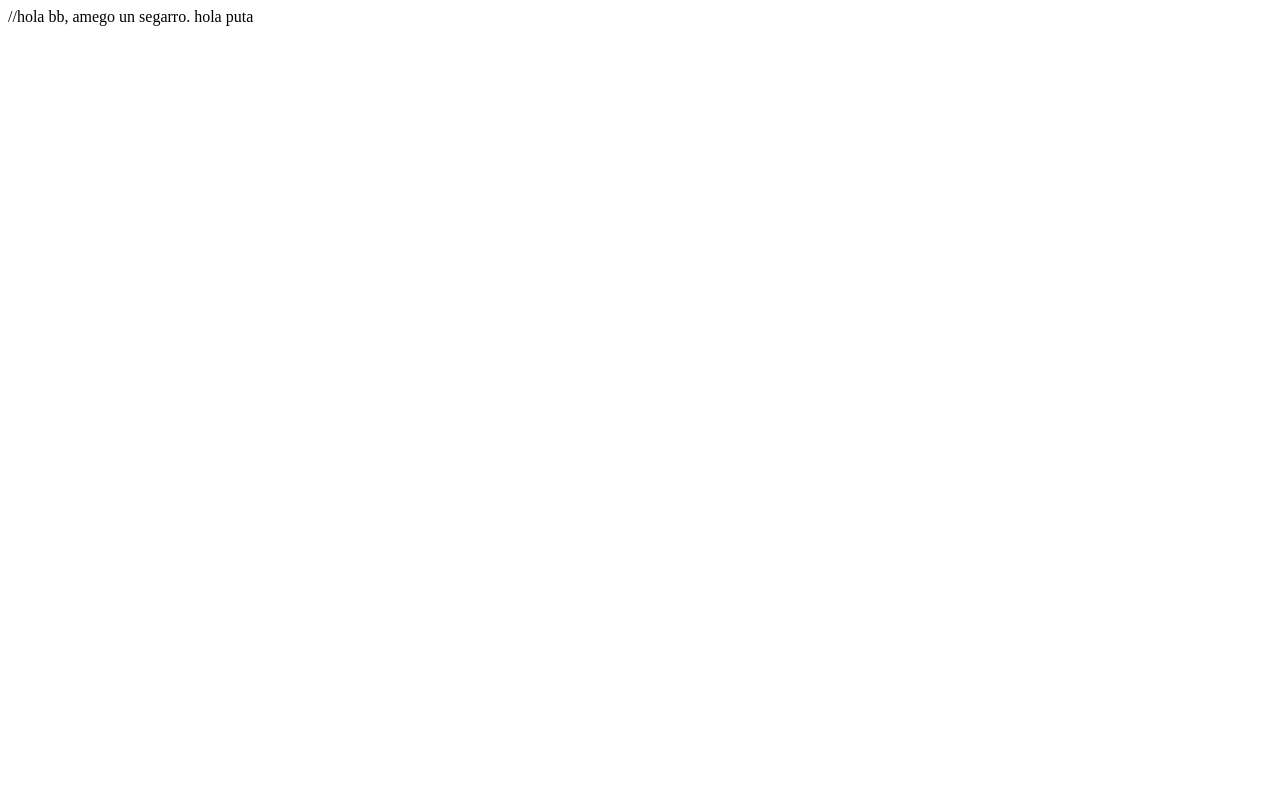
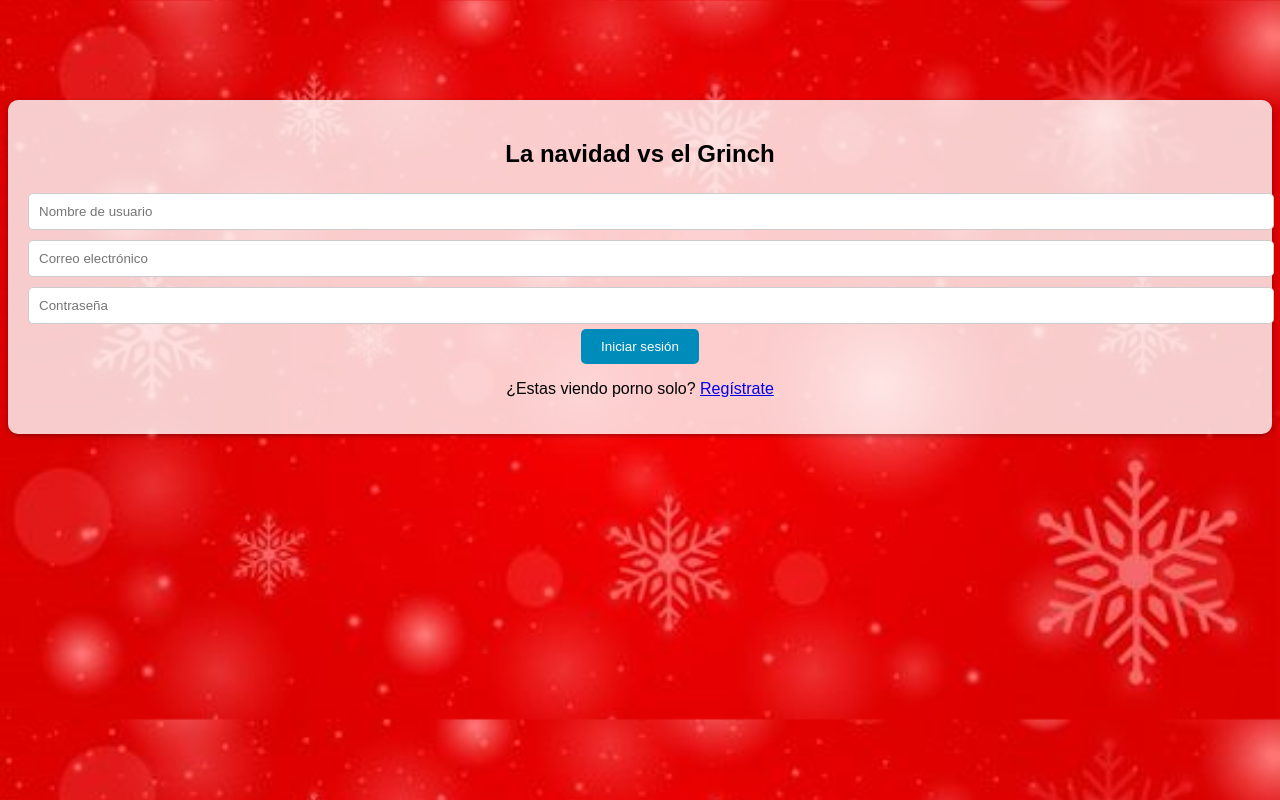
Before and after one commit to Nvrafael/ProyectoHR, a plain HTML site: page index.html in a window 1280 px wide. Drawn offline with Linux system fonts and the light colour scheme.

Commit message:
Actualizalo

```diff
--- a/index.html
+++ b/index.html
@@ -1,12 +1,23 @@
 <!DOCTYPE html>
-<html lang="en">
+<html>
+
 <head>
-    <meta charset="UTF-8">
-    <meta name="viewport" content="width=device-width, initial-scale=1.0">
-    <title>Document</title>
-    <a href="style.css"></a>
+    <title>Bienvenido a la Aventura Navideña</title>
+    <link rel="stylesheet" href="style.css">
 </head>
+
 <body>
-    //hola bb, amego un segarro. hola puta
+    <div class="container">
+        <div class="form-wrapper">
+            <h2>La navidad vs el Grinch</h2>
+            <form><input type="text" placeholder="Nombre de usuario"><input type="email"
+                    placeholder="Correo electrónico"><input type="password" placeholder="Contraseña"><button
+                    type="submit">Iniciar sesión</button>
+
+                <p>¿Estas viendo porno solo? <a href="#">Regístrate</a></p>
+            </form>
+        </div>
+    </div>
 </body>
+
 </html>
--- a/style.css
+++ b/style.css
@@ -0,0 +1,34 @@
+body {
+    background-image: url('img/imagen\ \(1\).png');
+    background-size: cover;
+    font-family: 'Arial', sans-serif;
+}
+
+.container {
+    text-align: center;
+    margin-top: 100px;
+}
+
+.form-wrapper {
+    background-color: rgba(255, 255, 255, 0.8);
+    padding: 20px;
+    border-radius: 10px;
+    box-shadow: 0px 2px 5px rgba(0, 0, 0, 0.3);
+}
+
+input {
+    width: 100%;
+    padding: 10px;
+    margin: 5px 0;
+    border: 1px solid #ccc;
+    border-radius: 5px;
+}
+
+button {
+    background-color: #008CBA;
+    color: white;
+    padding: 10px 20px;
+    border: none;
+    border-radius: 5px;
+    cursor: pointer;
+}
```
Also changed, not shown: img/imagen (1).png (added), img/imagen.png (added).
